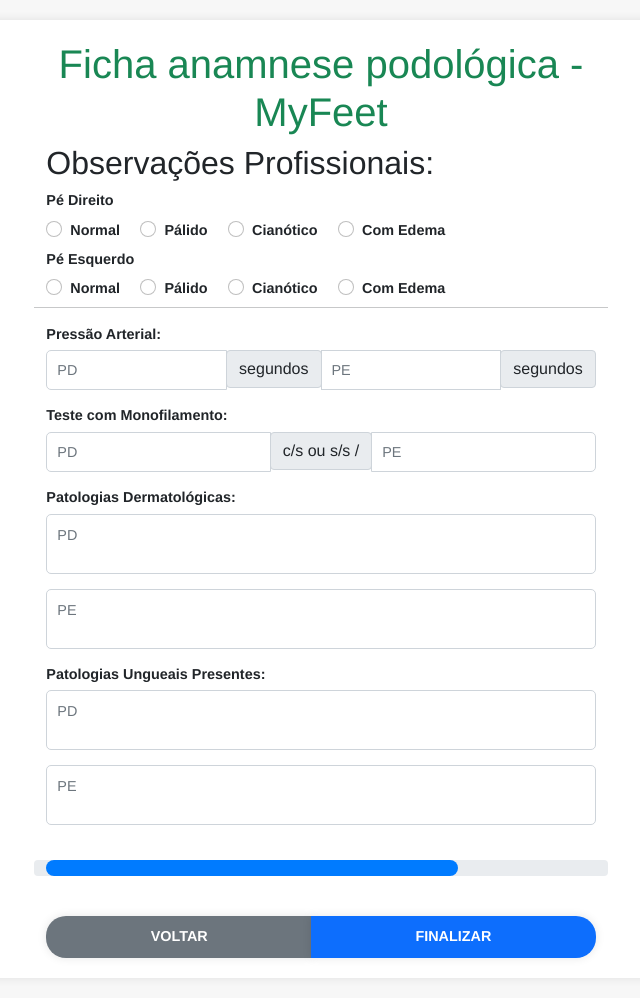
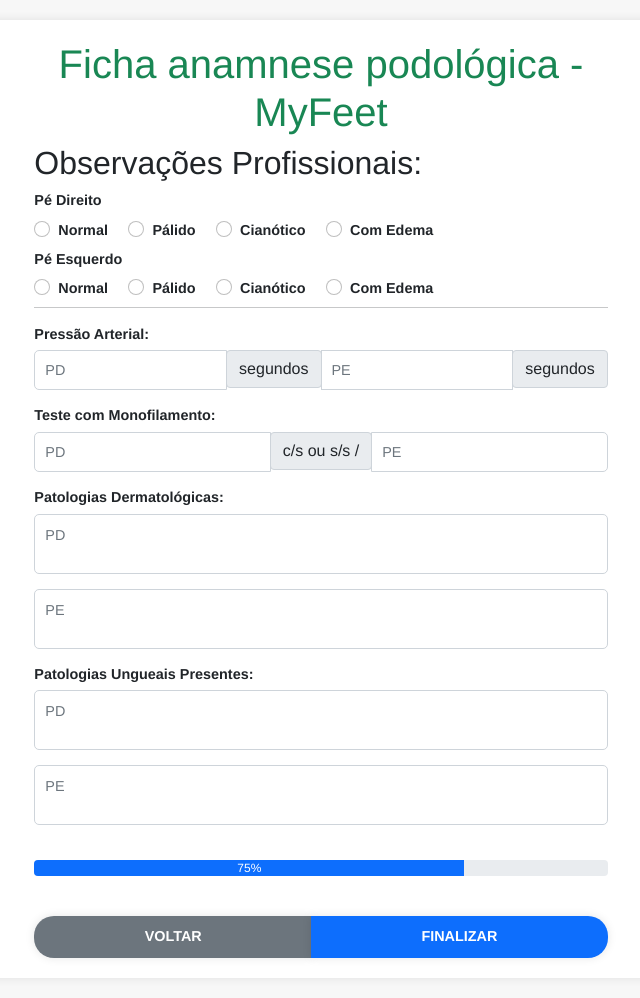
Before and after one commit to byhelenmedeiros/fichamyfeet, a PHP site: page /pagina3.html in a window 1280 px wide. Shown: the whole page, without its empty margins (319-959 px from the left). Run offline with PHP 8.4, Linux system fonts and the light colour scheme.

Commit message:
alteracoes

```diff
--- a/index.html
+++ b/index.html
@@ -56,8 +56,10 @@
             <input type="number" class="form-control" id="nome" required placeholder="(xx) 9 0000-0000 ">
           </div>
             <div class="progress">
-                <div class="progress-bar" role="progressbar" style="width: 25%; border-radius: 20px; background-color: #007bff;" aria-valuenow="25" aria-valuemin="0" aria-valuemax="100"></div>
+              <div class="progress-bar" role="progressbar" style="width: 25%;" aria-valuenow="25" aria-valuemin="0" aria-valuemax="100">25%</div>
             </div>
+
+
 
             <div class="text-center">
                 <button type="button" class="btn btn-primary" onclick="proximaPagina()">Próximo Passo</button>
--- a/pagina2.html
+++ b/pagina2.html
@@ -157,8 +157,8 @@
             </div>
 
             <div class="progress">
-              <div class="progress-bar" role="progressbar" style="width: 50%; border-radius: 20px; background-color: #007bff;" aria-valuenow="25" aria-valuemin="0" aria-valuemax="100"></div>
-          </div>
+              <div class="progress-bar" role="progressbar" style="width: 50%;" aria-valuenow="25" aria-valuemin="0" aria-valuemax="100">50%</div>
+            </div>
 
 
 
--- a/pagina3.html
+++ b/pagina3.html
@@ -117,11 +117,9 @@
 
 
 
-
-            <div class="progress">
-              <div class="progress-bar" role="progressbar" style="width: 75%; border-radius: 20px; background-color: #007bff;" aria-valuenow="25" aria-valuemin="0" aria-valuemax="100"></div>
-          </div>
-
+              <div class="progress">
+                <div class="progress-bar" role="progressbar" style="width: 75%;" aria-valuenow="25" aria-valuemin="0" aria-valuemax="100">75%</div>
+              </div>
 
 
 
--- a/pagina4.html
+++ b/pagina4.html
@@ -30,11 +30,9 @@
 
 
 
-
-            <div class="progress">
-              <div class="progress-bar" role="progressbar" style="width: 100%; border-radius: 20px; background-color: #007bff;" aria-valuenow="25" aria-valuemin="0" aria-valuemax="100"></div>
+          <div class="progress">
+            <div class="progress-bar" role="progressbar" style="width: 100%;" aria-valuenow="100" aria-valuemin="0" aria-valuemax="100">Concluído</div>
           </div>
-
 
 
 
--- a/style.css
+++ b/style.css
@@ -71,14 +71,16 @@ label {
 .progress{
   margin-bottom: 20px;
   margin-top: 20px;
+
 }
 
-.progress-bar {
-  border-radius: 20px;
-  left: 0;
-}
+
 
 .custom-textarea {
   height: 60px;
   resize: none;
 }
+
+.row {
+  --bs-gutter-x: 0;
+}
```
